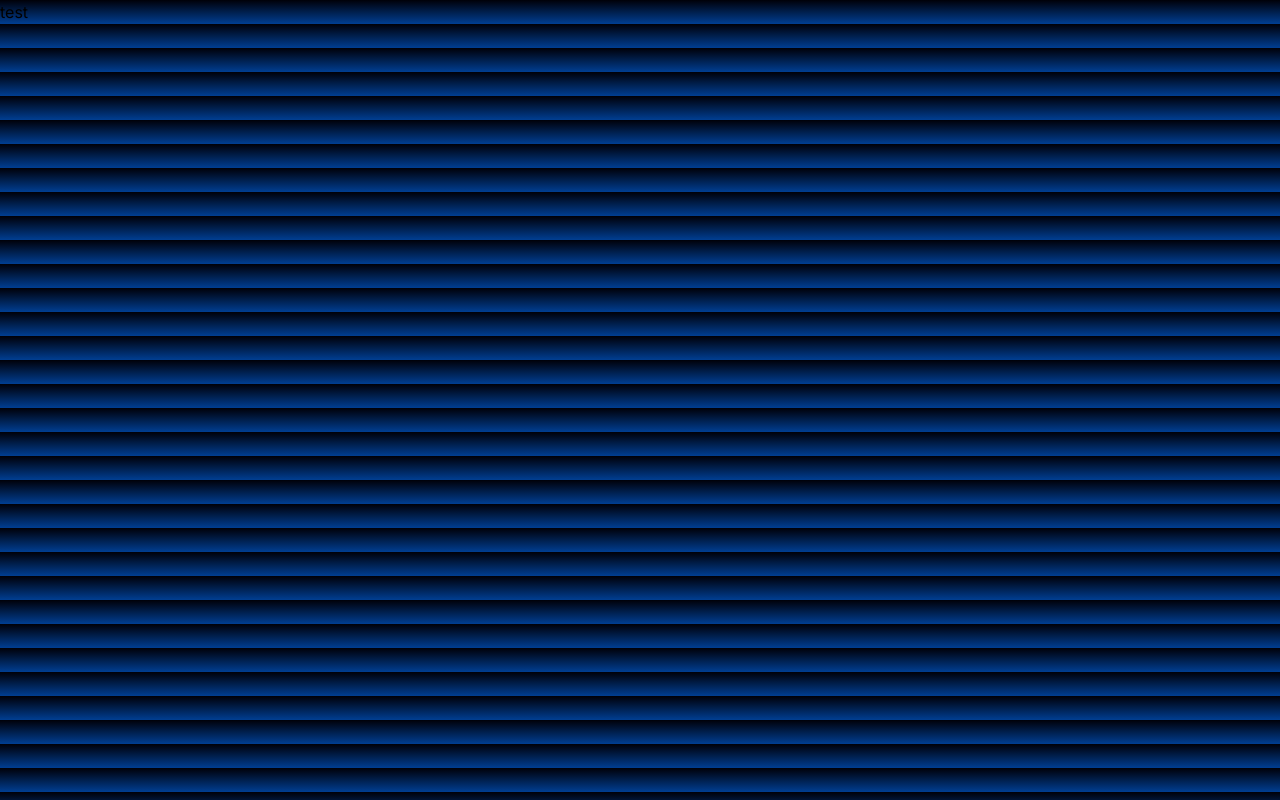
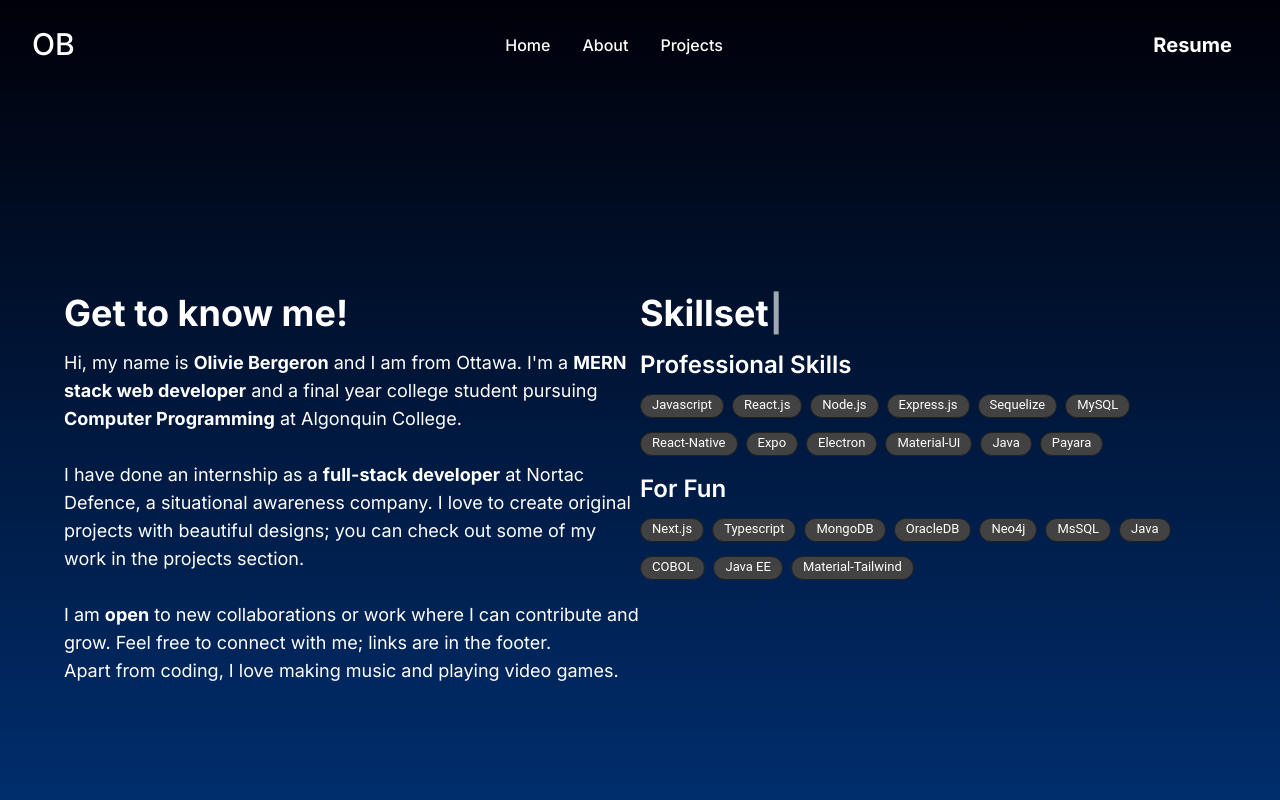
Before and after one commit to OlivTheOlive/my_portfolio, a Next.js app: page /about in a window 1280 px wide. Shown: the top 800 px of the page. Built offline with nearby package versions, Linux system fonts and the light colour scheme.

Commit message:
finished portfolio

```diff
--- /dev/null
+++ b/src/app/about/AboutPage.tsx
@@ -0,0 +1,132 @@
+"use client";
+import React from "react";
+import { Typography } from "@material-tailwind/react";
+import TypewriterComponent from "typewriter-effect";
+import SkillChip from "../components/chipComponent";
+
+export default function AboutPage() {
+  const pro = [
+    "Javascript",
+    "React.js",
+    "Node.js",
+    "Express.js",
+    "Sequelize",
+    "MySQL",
+    "React-Native",
+    "Expo",
+    "Electron",
+    "Material-UI",
+    "Java",
+    "Payara",
+  ];
+  const fun = [
+    "Next.js",
+    "Typescript",
+    "MongoDB",
+    "OracleDB",
+    "Neo4j",
+    "MsSQL",
+    "Java",
+    "COBOL",
+    "Java EE",
+    "Material-Tailwind",
+  ];
+
+  return (
+    <div className="flex flex-col items-center justify-center min-h-screen p-4 text-white">
+      <div className="max-w-6xl w-full">
+        <div className="flex flex-col lg:flex-row justify-between items-start">
+          <div className="lg:w-1/2 mb-8 lg:mb-0">
+            <Typography
+              variant="h4"
+              className="text-4xl font-bold mb-4"
+              placeholder={undefined}
+              onPointerEnterCapture={undefined}
+              onPointerLeaveCapture={undefined}
+            >
+              Get to know me!
+            </Typography>
+            <div>
+              <p className="text-lg leading-7">
+                Hi, my name is <b>Olivie Bergeron</b> and I am from Ottawa. I'm
+                a <b>MERN stack web developer</b> and a final year college
+                student pursuing <b>Computer Programming</b> at Algonquin
+                College.
+                <br />
+                <br />I have done an internship as a <b>
+                  full-stack developer
+                </b>{" "}
+                at Nortac Defence, a situational awareness company. I love to
+                create original projects with beautiful designs; you can check
+                out some of my work in the projects section.
+                <br />
+                <br />I am <b>open</b> to new collaborations or work where I can
+                contribute and grow. Feel free to connect with me; links are in
+                the footer.
+                <br />
+                Apart from coding, I love making music and playing video games.
+              </p>
+            </div>
+          </div>
+          <div className="lg:w-1/2">
+            <Typography
+              variant="h4"
+              className="text-4xl font-bold mb-4"
+              placeholder={undefined}
+              onPointerEnterCapture={undefined}
+              onPointerLeaveCapture={undefined}
+            >
+              <TypewriterComponent
+                options={{
+                  strings: ["Skills", "Skillsets", "Tools", "Applications"],
+                  autoStart: true,
+                  loop: true,
+                  delay: 70,
+                  deleteSpeed: 20,
+                }}
+              />
+            </Typography>
+            <div className="skills-section">
+              <div className="skills-category mb-4">
+                <Typography
+                  variant="h6"
+                  className="text-2xl font-semibold mb-2"
+                  placeholder={undefined}
+                  onPointerEnterCapture={undefined}
+                  onPointerLeaveCapture={undefined}
+                >
+                  Professional Skills
+                </Typography>
+                <div className="flex flex-wrap gap-2">
+                  {pro.map((skill, index) => (
+                    <div key={index}>
+                      <SkillChip label={skill} />
+                    </div>
+                  ))}
+                </div>
+              </div>
+              <div className="skills-category">
+                <Typography
+                  variant="h6"
+                  className="text-2xl font-semibold mb-2"
+                  placeholder={undefined}
+                  onPointerEnterCapture={undefined}
+                  onPointerLeaveCapture={undefined}
+                >
+                  For Fun
+                </Typography>
+                <div className="flex flex-wrap gap-2">
+                  {fun.map((skill, index) => (
+                    <div key={index}>
+                      <SkillChip label={skill} />
+                    </div>
+                  ))}
+                </div>
+              </div>
+            </div>
+          </div>
+        </div>
+      </div>
+    </div>
+  );
+}
--- a/src/app/about/page.tsx
+++ b/src/app/about/page.tsx
@@ -1,8 +1,16 @@
-"use client";
-import React, { useEffect, useState } from "react";
+import React from "react";
+import AboutPage from "./AboutPage";
+import { Metadata } from "next";
 
-const page: React.FC = () => {
-  return <div>test</div>;
+export const metadata: Metadata = {
+  title: "Olivie Bergeron",
+  description: "About",
 };
 
-export default page;
+export default function page() {
+  return (
+    <>
+      <AboutPage />
+    </>
+  );
+}
--- /dev/null
+++ b/src/app/components/chipComponent/index.tsx
@@ -0,0 +1,29 @@
+import React from "react";
+import Chip from "@mui/material/Chip";
+import { styled } from "@mui/material/styles";
+
+interface GreyChipProps {
+  label: string;
+}
+
+const CustomChip = styled(Chip)(({ theme }) => ({
+  backgroundColor: theme.palette.grey[800], // Darker grey
+  color: theme.palette.common.white,
+  borderRadius: theme.shape.borderRadius * 4,
+  padding: theme.spacing(0.5),
+  border: `1px solid ${theme.palette.grey[900]}`, // Even darker grey for the border
+  "& .MuiChip-label": {
+    display: "flex",
+    alignItems: "center",
+    justifyContent: "center",
+    width: "100%",
+    height: "100%",
+    paddingBottom: 1,
+  },
+}));
+
+const SkillChip: React.FC<GreyChipProps> = ({ label }) => {
+  return <CustomChip label={label} variant="outlined" size="small" />;
+};
+
+export default SkillChip;
--- a/src/app/components/navBar/index.tsx
+++ b/src/app/components/navBar/index.tsx
@@ -6,7 +6,7 @@ import {
   Button,
   MobileNav,
 } from "@material-tailwind/react";
-import Link from "next/link"; // Import Link from next/link
+import Link from "next/link";
 import React from "react";
 
 const NavbarComponent: React.FC = () => {
@@ -30,7 +30,7 @@ const NavbarComponent: React.FC = () => {
         onPointerEnterCapture={undefined}
         onPointerLeaveCapture={undefined}
       >
-        <Link href="/" className="flex items-center">
+        <Link href="/" className="flex items-center no-underline">
           Home
         </Link>
       </Typography>
@@ -44,7 +44,7 @@ const NavbarComponent: React.FC = () => {
         onPointerEnterCapture={undefined}
         onPointerLeaveCapture={undefined}
       >
-        <Link href="/about" className="flex items-center">
+        <Link href="/about" className="flex items-center no-underline">
           About
         </Link>
       </Typography>
@@ -58,7 +58,7 @@ const NavbarComponent: React.FC = () => {
         onPointerEnterCapture={undefined}
         onPointerLeaveCapture={undefined}
       >
-        <Link href="/projects" className="flex items-center">
+        <Link href="/projects" className="flex items-center no-underline">
           Projects
         </Link>
       </Typography>
@@ -67,10 +67,8 @@ const NavbarComponent: React.FC = () => {
 
   return (
     <Navbar
-      className="sticky top-0 z-10 h-max max-w-full rounded-none px-4 py-2 lg:px-8 lg:py-4"
-      style={{
-        background: " rgba(0, 0, 0, 0)",
-      }}
+      className="sticky top-0 z-10 h-max max-w-full rounded-none px-4 py-2 lg:px-8 lg:py-4 border-none shadow-none"
+      style={{ background: "rgba(0, 0, 0, 0)" }}
       placeholder={undefined}
       onPointerEnterCapture={undefined}
       onPointerLeaveCapture={undefined}
@@ -79,13 +77,13 @@ const NavbarComponent: React.FC = () => {
         <Typography
           as="a"
           href="/"
-          className="mr-4 cursor-pointer py-1.5 font-medium"
+          className="mr-4 cursor-pointer py-1.5 font-medium no-underline"
           style={{ fontSize: 30 }}
           placeholder={undefined}
           onPointerEnterCapture={undefined}
           onPointerLeaveCapture={undefined}
         >
-          <Link href="/" className="flex items-center">
+          <Link href="/" className="flex items-center no-underline">
             OB
           </Link>
         </Typography>
--- a/src/app/globals.css
+++ b/src/app/globals.css
@@ -153,7 +153,6 @@ body {
   color: #9067c6;
 }
 
-/* To the right */
 .hoverText:hover + .hoverText {
   font-weight: 500;
   color: #9067c6;
@@ -163,7 +162,6 @@ body {
   font-weight: 300;
 }
 
-/* To the left */
 .hoverText:has(+ .hoverText:hover) {
   font-weight: 500;
   color: #9067c6;
@@ -180,5 +178,60 @@ body {
 }
 
 .collapsible-content.open {
-  max-height: 500px; /* Set this to a value large enough to fit the content */
+  max-height: 500px;
 }
+
+.about-container {
+  display: flex;
+  flex-direction: column;
+  justify-content: center;
+  align-items: center;
+  min-height: 100vh;
+}
+
+.about-content-wrapper {
+  display: flex;
+  flex-direction: column;
+  align-items: center;
+  width: 100%;
+  padding: 1rem; /* Adds padding to the wrapper for consistent spacing */
+}
+
+.about-title {
+  align-self: flex-start; /* Aligns the title to the left */
+  margin-left: 0.5rem; /* Adjusts left margin for alignment */
+}
+
+.about-content {
+  display: grid;
+  grid-template-columns: 1fr 1fr;
+  gap: 1rem;
+  max-width: 1000px;
+  width: 100%;
+  justify-content: center;
+  align-items: start; /* Ensures the content starts at the top */
+}
+
+.skills-section {
+  margin-top: 1rem;
+}
+
+.skills-category {
+  margin-bottom: 1rem;
+  font-size: 20px;
+}
+
+.skill-bar {
+  border-radius: 4px;
+  display: grid;
+  flex-wrap: wrap; /* Allow chips to wrap to the next line */
+  gap: 0.5rem; /* Optional: Adjust the space between chips */
+}
+
+.skill-bar.professional,
+.skill-bar.fun {
+  font-size: 18px;
+  max-width: calc(
+    (100% - (5 * 0.5rem)) / 6
+  ); /* Adjust '0.5rem' with your actual gap */
+}
--- a/src/app/layout.tsx
+++ b/src/app/layout.tsx
@@ -1,22 +1,53 @@
-import type { Metadata } from "next";
+"use client";
+// import type { Metadata } from "next";
 import { Inter } from "next/font/google";
 import "./globals.css";
+import NavbarComponent from "./components/navBar";
+import FooterComponent from "./components/footer";
+import { GridLoader } from "react-spinners";
+import { useEffect, useState } from "react";
 
 const inter = Inter({ subsets: ["latin"] });
-
-export const metadata: Metadata = {
-  title: "Olivie Bergeron",
-  description: "My Portfolio",
-};
 
 export default function RootLayout({
   children,
 }: Readonly<{
   children: React.ReactNode;
 }>) {
+  const [loading, setLoading] = useState(true);
+
+  useEffect(() => {
+    setLoading(true);
+
+    const timer = setTimeout(() => {
+      setLoading(false);
+    }, 500);
+
+    // Cleanup the timeout on component unmount
+    return () => clearTimeout(timer);
+  }, []);
+
   return (
     <html lang="en">
-      <body className={inter.className}>{children}</body>
+      <body className={inter.className}>
+        {loading ? (
+          <div className="loader">
+            <GridLoader
+              color={"#9067C6"}
+              loading={true}
+              size={10}
+              aria-label="Loading Spinner"
+              data-testid="loader"
+            />
+          </div>
+        ) : (
+          <div>
+            <NavbarComponent />
+            {children}
+            <FooterComponent />
+          </div>
+        )}
+      </body>
     </html>
   );
 }
--- a/src/app/page.tsx
+++ b/src/app/page.tsx
@@ -1,50 +1,15 @@
-"use client";
+import React from "react";
+import HomePage from "@/app/home/HomePage";
+import { Metadata } from "next";
 
-import React, { useEffect, useState } from "react";
-import Head from "next/head";
-import HomePage from "@/app/home/page";
-import { GridLoader } from "react-spinners";
-import NavbarComponent from "./components/navBar";
-import FooterComponent from "./components/footer";
-
+export const metadata: Metadata = {
+  title: "Olivie Bergeron",
+  description: "Home",
+};
 export default function Home() {
-  const [loading, setLoading] = useState(true);
-
-  useEffect(() => {
-    setLoading(true);
-
-    const timer = setTimeout(() => {
-      setLoading(false);
-    }, 1900);
-
-    // Cleanup the timeout on component unmount
-    return () => clearTimeout(timer);
-  }, []);
-
   return (
-    <div>
-      <Head>
-        <title>Olivie Bergeron</title>
-        <meta name="description" content="My Portfolio" />
-      </Head>
-
-      {loading ? (
-        <div className="loader">
-          <GridLoader
-            color={"#9067C6"}
-            loading={true}
-            size={10}
-            aria-label="Loading Spinner"
-            data-testid="loader"
-          />
-        </div>
-      ) : (
-        <div>
-          <NavbarComponent />
-          <HomePage />
-          <FooterComponent />
-        </div>
-      )}
-    </div>
+    <>
+      <HomePage />
+    </>
   );
 }
```
Also changed, not shown: package.json (+7 -0 lines), src/style.ts (deleted, +0 -10 lines), src/app/home/HomePage.tsx (renamed from src/app/home/page.tsx), 1 other file (tests, documents, lock files or other folders).
